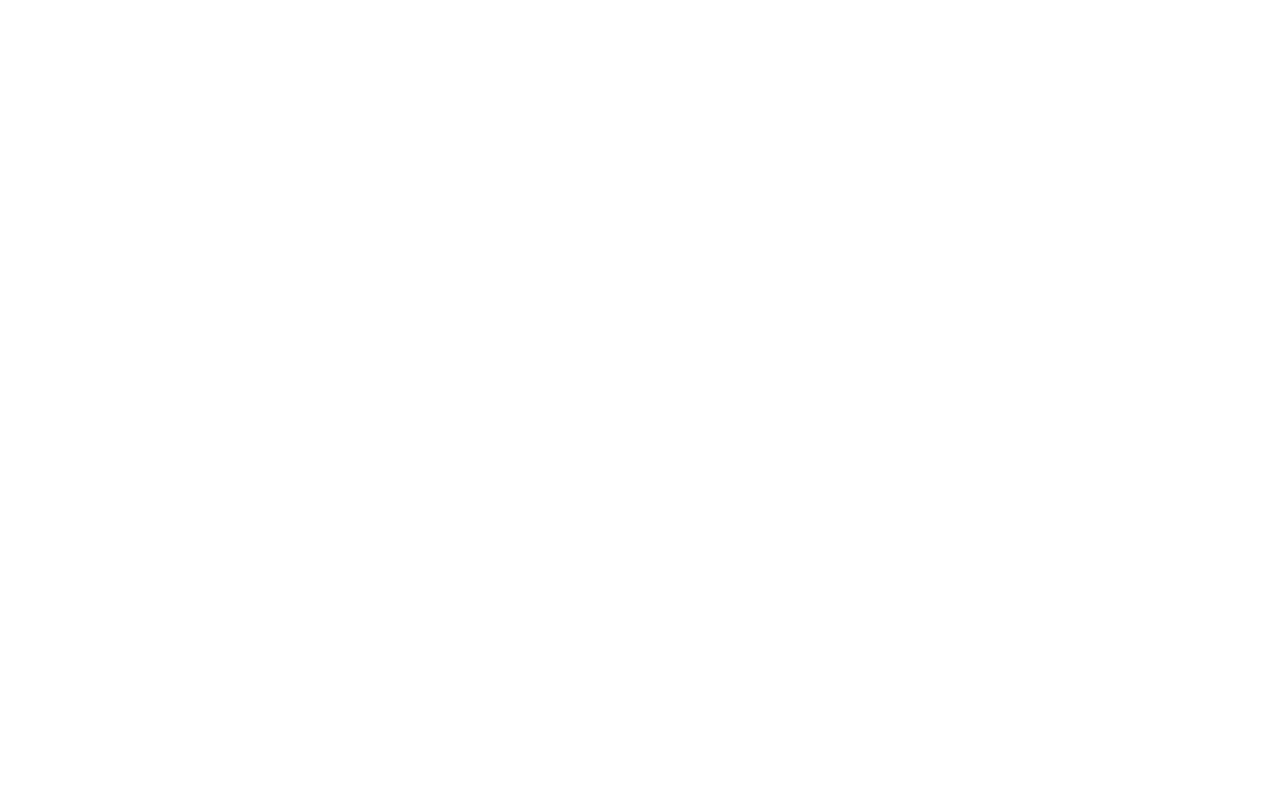
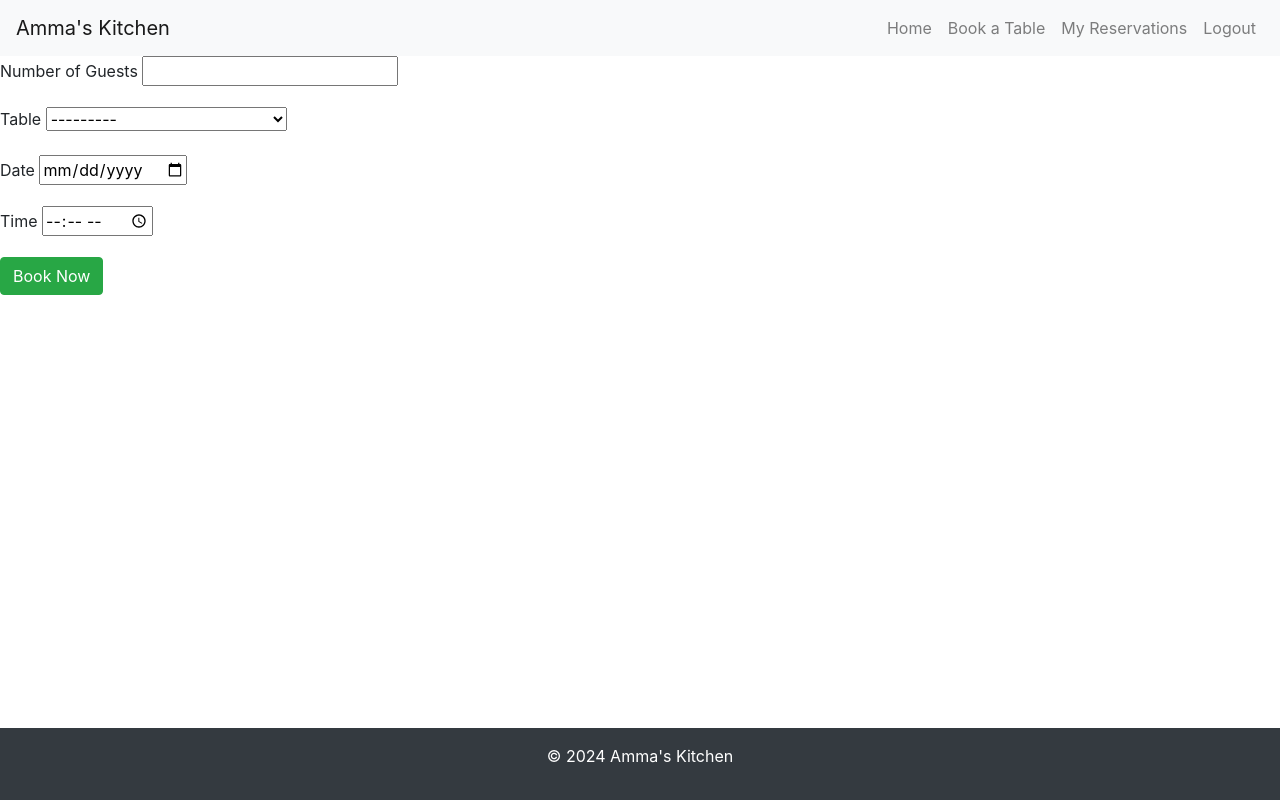
Before and after one commit to neaqx/amma-s-kitchen, a Django app: page /make/ in a window 1280 px wide. Before the commit the page is empty. Run offline with Django 5.2, Linux system fonts and the light colour scheme; a user stored in the database is signed in; tables that the repository leaves empty hold one stand-in row (values such as "Sample post"); some libraries are stand-ins or nearby versions.

Commit message:
Add header and footer to this project

```diff
--- a/restaurant_booking/reservations/models.py
+++ b/restaurant_booking/reservations/models.py
@@ -1,24 +1,28 @@
 from django.db import models
 from django.contrib.auth.models import User
+from django.utils import timezone
 from datetime import datetime
+from django.utils import timezone
 
 class Table(models.Model):
-    number = models.IntegerField()
-    seats = models.IntegerField()
+    number = models.CharField(max_length=50)  # Tischnamen statt nur Nummern
+    seats = models.IntegerField()  # Anzahl der Sitzplätze
+    description = models.CharField(max_length=255, default="No description available")  # Beispiel-Default-Wert
+
 
     def __str__(self):
-        return f"Table {self.number} - {self.seats} seats"
+        return f"{self.number} - {self.seats} seats - {self.description}"
 
 class Reservation(models.Model):
     user = models.ForeignKey(User, on_delete=models.CASCADE)
-    table = models.ForeignKey(Table, on_delete=models.CASCADE)
+    table = models.ForeignKey(Table, on_delete=models.CASCADE )  # Es ist besser, keinen Default-Table zu setzen
     guests = models.IntegerField()
     date = models.DateField()
     time = models.TimeField()
     created_at = models.DateTimeField(auto_now_add=True)
 
     class Meta:
-        unique_together = ('table', 'date', 'time')  # Prevent double bookings
+        unique_together = ('table', 'date', 'time')  # Verhindert Doppelbuchungen
 
     def __str__(self):
         return f"Reservation for {self.guests} guests on {self.date} at {self.time}"
--- a/restaurant_booking/reservations/templates/footer.html
+++ b/restaurant_booking/reservations/templates/footer.html
@@ -1,3 +1,3 @@
-<footer class="bg-dark text-white text-center py-3">
+<footer class="bg-dark text-white text-center py-3 fixed-bottom">
     <p>&copy; 2024 Amma's Kitchen</p>
 </footer>
--- a/restaurant_booking/reservations/templates/header.html
+++ b/restaurant_booking/reservations/templates/header.html
@@ -1,3 +1,14 @@
+<!DOCTYPE html>
+<html lang="en">
+<head>
+    <meta charset="UTF-8">
+    <meta name="viewport" content="width=device-width, initial-scale=1.0">
+    <title>Amma's Kitchen</title>
+    <!-- Bootstrap CSS -->
+    <link href="https://stackpath.bootstrapcdn.com/bootstrap/4.5.2/css/bootstrap.min.css" rel="stylesheet">
+    {% comment %} <link rel="stylesheet" href="{% static 'css/styles.css' %}"> {% endcomment %}
+</head>
+<body>
 <nav class="navbar navbar-expand-lg navbar-light bg-light">
   <a class="navbar-brand" href="#">Amma's Kitchen</a>
   <div class="collapse navbar-collapse">
@@ -13,3 +24,8 @@
     </ul>
   </div>
 </nav>
+
+<!-- Bootstrap JS and dependencies -->
+<script src="https://code.jquery.com/jquery-3.5.1.slim.min.js"></script>
+<script src="https://cdn.jsdelivr.net/npm/@popperjs/core@2.9.3/dist/umd/popper.min.js"></script>
+<script src="https://stackpath.bootstrapcdn.com/bootstrap/4.5.2/js/bootstrap.min.js"></script>
--- a/restaurant_booking/reservations/templates/reservations/reservation_form.html
+++ b/restaurant_booking/reservations/templates/reservations/reservation_form.html
@@ -0,0 +1,22 @@
+{% include 'header.html' %}
+<form method="POST">
+    {% csrf_token %}
+    <div class="form-group">
+        <label for="guests">Number of Guests</label>
+        {{ form.guests }}
+    </div>
+    <div class="form-group">
+        <label for="table">Table</label>
+        {{ form.table }} <!-- This should render as a dropdown -->
+    </div>
+    <div class="form-group">
+        <label for="date">Date</label>
+        {{ form.date }}
+    </div>
+    <div class="form-group">
+        <label for="time">Time</label>
+        {{ form.time }}
+    </div>
+    <button type="submit" class="btn btn-success">Book Now</button>
+</form>
+{% include 'footer.html' %}
--- a/restaurant_booking/restaurant_booking/urls.py
+++ b/restaurant_booking/restaurant_booking/urls.py
@@ -22,6 +22,6 @@
 urlpatterns = [
     path("admin/", admin.site.urls),
     path("", include("reservations.urls")),
-      path('accounts/login/', auth_views.LoginView.as_view(), name='login'),
+    path('accounts/login/', auth_views.LoginView.as_view(), name='login'),
     path('accounts/logout/', auth_views.LogoutView.as_view(), name='logout'),
 ]
```
Also changed, not shown: restaurant_booking/reservations/templates/reservations/home.html (+0 -15 lines), restaurant_booking/reservations/migrations/0002_table_rename_number_of_people_reservation_guests_and_more.py (added), restaurant_booking/reservations/migrations/0003_table_description_alter_reservation_table_and_more.py (added).
